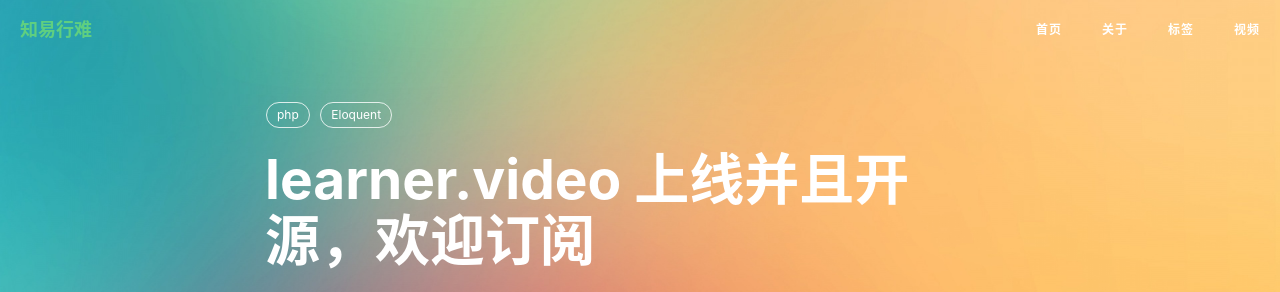
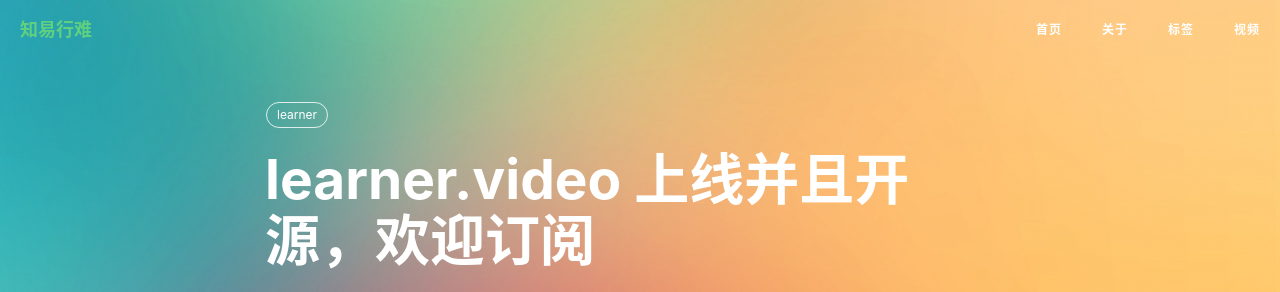
Before and after one commit to sword-jin/RryLee.github.io, a Jekyll site: the page built from _posts/2016-02-04-learner-video.md, in a window 1280 px wide and 900 px high. Shown: the top 292 px of the window. Built offline with Jekyll 4.4.1, drawn with Linux system fonts in a browser that asks for light colours; nearby versions of some CDN libraries; comment, search, counter and statistics services are not loaded.

Commit message:
Update and rename 2015-02-04-learner-video.md to 2016-02-04-learner-video.md

```diff
--- a/_posts/2015-02-04-learner-video.md
+++ b/_posts/2016-02-04-learner-video.md
@@ -5,8 +5,7 @@
 date:   2016-02-04
 author: "RryLee"
 tags:
-    - php
-    - Eloquent
+    - learner
 ---
 
 * content
```
